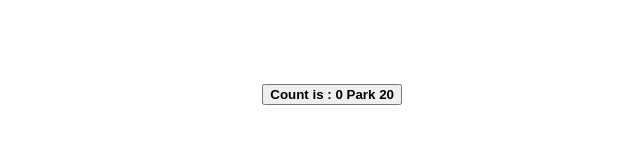
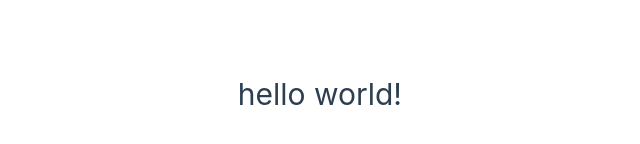
Before and after one commit to qkralsgml78-hello-vue/qkralsgml78-hello-vue.github.io, a Vue app: page / in a window 1280 px wide. Shown: the part 306-450 px from the top of the page, without its empty margins (238-878 px from the left). Built offline with nearby package versions, Linux system fonts and the light colour scheme.

Commit message:
src/App.vue 수정

```diff
--- a/src/App.vue
+++ b/src/App.vue
@@ -1,31 +1,8 @@
 <script setup>
-import { ref, onMounted } from 'vue'
-
-//reactive state
-const count = ref({
-	cnt: 0,
-	name: "Park",
-	age: 20
-})//초기값을 1로 세팅
-
-// functions that mutate state and trigger updates
-function increment(){ //반응형 선택 함수
-    count.value.cnt++
-    count.value.name = count.value.name.split('').reverse().join('')
-    count.value.age = count.value.age + 3
-}
-
-//lifecycle hooks
-onMounted(() => console.log(`Theinitial count is ${count.value}.`))
+import { ref } from 'vue'
+const message = ref('hello world!')
 </script>
 
-
 <template>
-    <button @click="increment">Count is : {{ count.cnt }} {{ count.name }} {{ count.age }} </button>
+    <h1>{{ message }}</h1>
 </template>
-
-<style scoped>
-button {
-    font-weight: bold;
-}
-</style>
```
